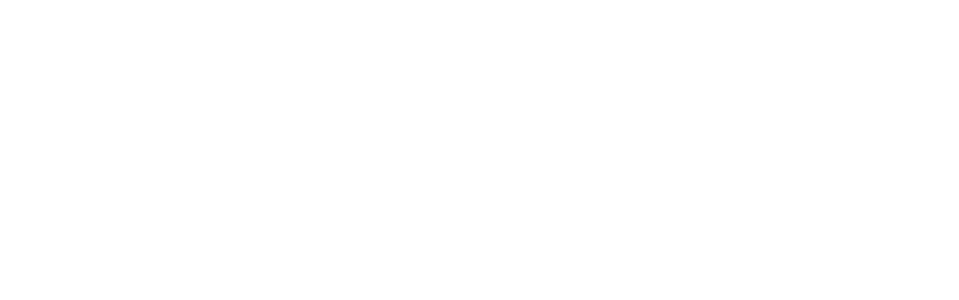
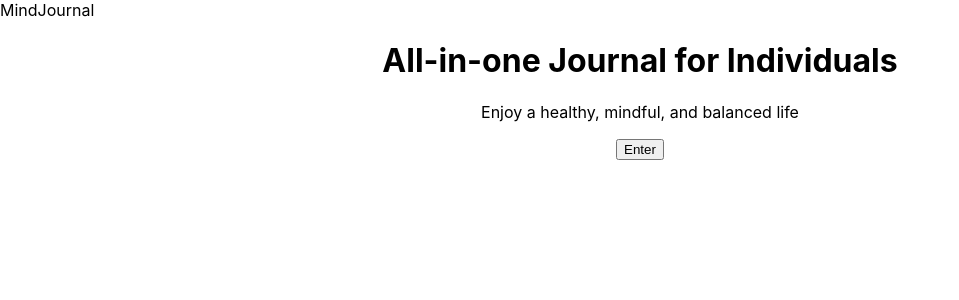
Before and after one commit to baf62495/mindjournal-client, a React (Create React App) app: page / in a window 1280 px wide. Shown: the top 300 px of the page, without its empty margins (0-959 px from the left). Built offline with nearby package versions, Linux system fonts and the light colour scheme.

Commit message:
landing page setup and react router setup

```diff
--- a/package.json
+++ b/package.json
@@ -8,6 +8,7 @@
     "@testing-library/user-event": "^7.2.1",
     "react": "^16.12.0",
     "react-dom": "^16.12.0",
+    "react-router-dom": "^5.1.2",
     "react-scripts": "3.3.0"
   },
   "scripts": {
--- /dev/null
+++ b/src/App.css
@@ -0,0 +1,3 @@
+.landing-container {
+    text-align: center;
+}
--- a/src/App.js
+++ b/src/App.js
@@ -1,11 +1,22 @@
 import React from 'react';
+import { Route } from 'react-router-dom';
+import './App.css';
 
-function App() {
-  return (
-    <main className='App'>
-      {/* content goes here */}
-    </main>
-  );
+class App extends React.Component {
+  render() {
+    return (
+      <main className='App'>
+        <nav className="landing-nav">
+          <div className="title">MindJournal</div>
+        </nav>
+        <div className="landing-container">
+          <h1>All-in-one Journal for Individuals</h1>
+          <p>Enjoy a healthy, mindful, and balanced life</p>
+          <button>Enter</button>
+        </div>
+      </main>
+    );
+  }
 }
 
 export default App;
--- a/src/index.js
+++ b/src/index.js
@@ -1,6 +1,12 @@
 import React from 'react';
 import ReactDOM from 'react-dom';
 import App from './App';
+import  { BrowserRouter } from 'react-router-dom';
 import './index.css';
 
-ReactDOM.render(<App />, document.getElementById('root'));
+ReactDOM.render(
+    <BrowserRouter>
+        <App />
+    </BrowserRouter>,
+    document.getElementById('root')
+);
```
Also changed, not shown: src/index.css (line endings or trailing spaces), 1 other file (tests, documents, lock files or other folders).
